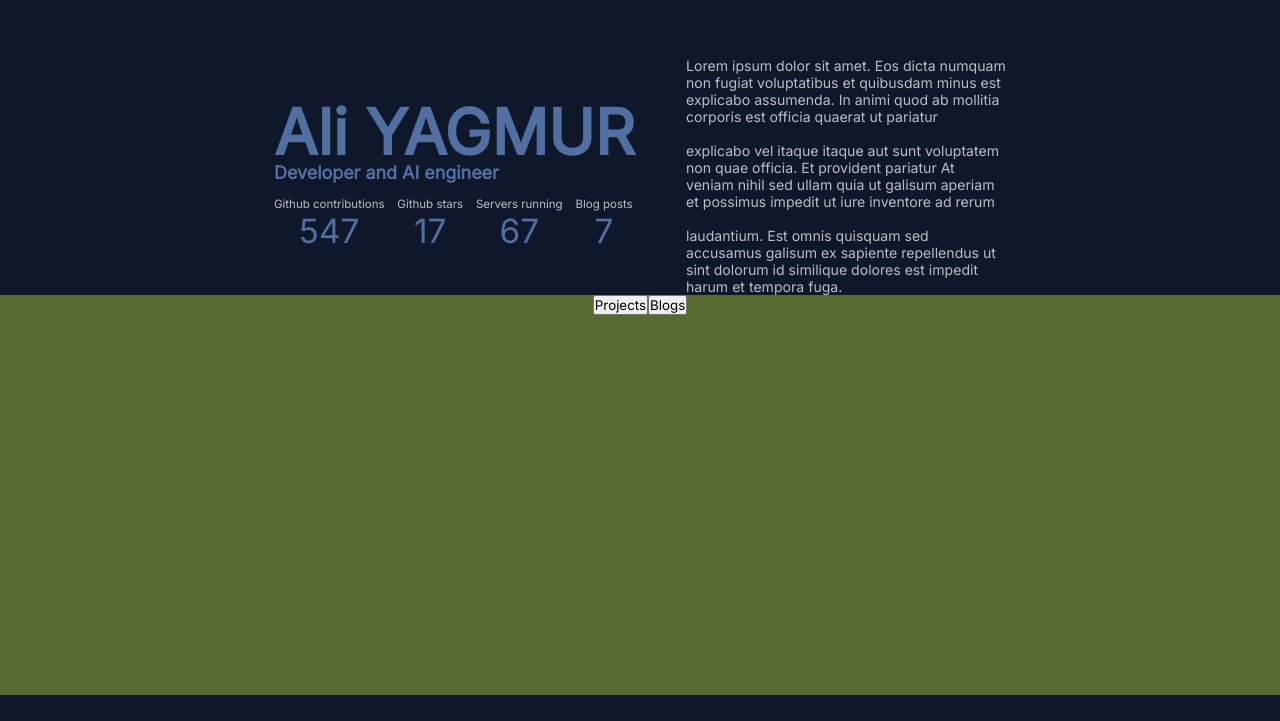
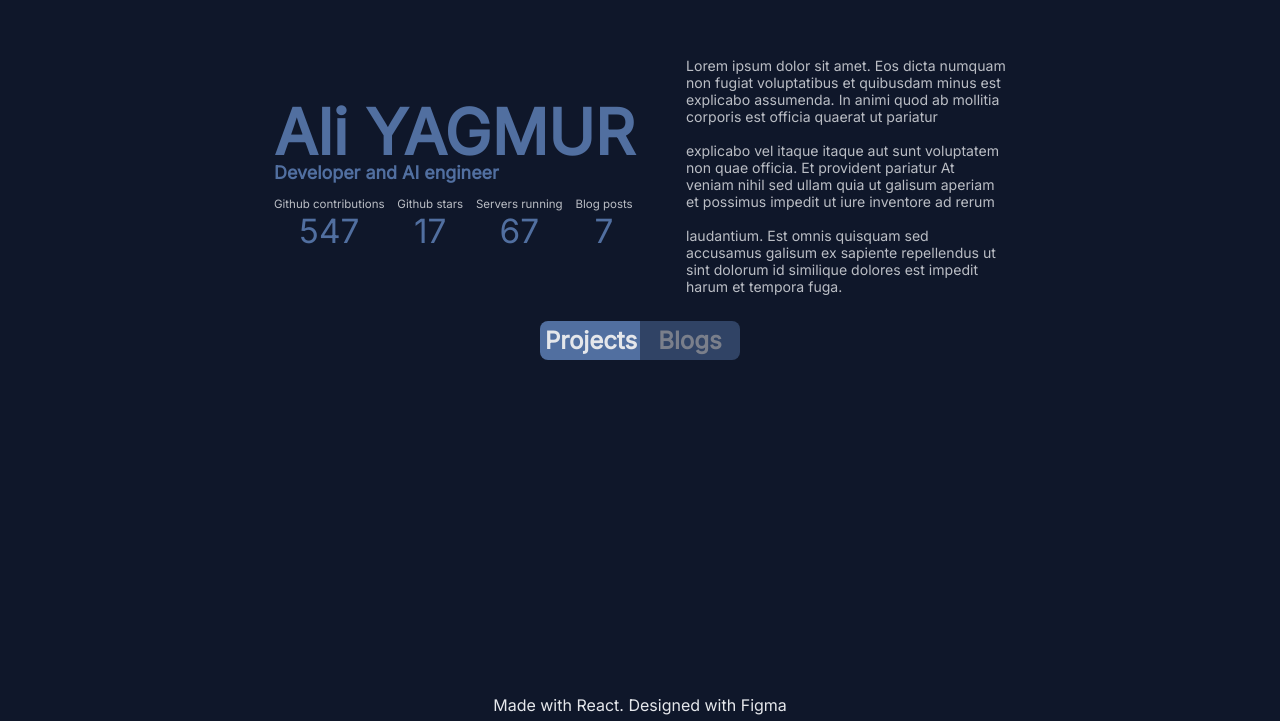
Before and after one commit to AliHaine/AliYag.dev, a Next.js app: page / in a window 1280 px wide. Shown: the part 105-826 px from the top of the page. Before the commit the page ends 800 px from the top, so only its background shows below. Built offline with nearby package versions, Linux system fonts and the light colour scheme.

Commit message:
Add footer component, add main buttons

```diff
--- /dev/null
+++ b/app/components/footer.module.css
@@ -0,0 +1,4 @@
+#footer {
+    text-align: center;
+    color: var(--color-three);
+}
--- /dev/null
+++ b/app/components/footer.tsx
@@ -0,0 +1,9 @@
+import footerStyles from "./footer.module.css"
+
+export default function Footer() {
+    return (
+        <footer id={footerStyles.footer}>
+            <p>Made with React. Designed with Figma </p>
+        </footer>
+    );
+}
--- a/app/layout.tsx
+++ b/app/layout.tsx
@@ -1,6 +1,7 @@
 import type { Metadata } from "next";
 import {Inter, Jua} from "next/font/google";
 import "./globals.css";
+import Footer from "@/app/components/footer";
 
 // Using the `Inter` font with Next.js font optimization
 const inter = Inter({
@@ -27,6 +28,7 @@ export default function RootLayout({
     <html lang="en">
       <body className={`${inter.className} ${jua.className}`}>
         {children}
+        <Footer />
       </body>
     </html>
   );
--- a/app/page.module.css
+++ b/app/page.module.css
@@ -19,7 +19,6 @@
 
 #bot {
   height: 50%;
-  background-color: darkolivegreen;
 }
 
 @media (max-width: 768px) {
@@ -124,6 +123,31 @@
 /*------------------BOT STYLES----------------------*/
 
 #botButtons {
+  margin-top: 2vw;
   display: flex;
   justify-content: center;
 }
+
+.mainButtons {
+  color: var(--color-three);
+  padding: 5px;
+  font-weight: bold;
+  background-color: var(--color-two);
+  font-size: 1.5em;
+  border: none;
+  width: 100px;
+}
+
+.mainButtons:disabled {
+  opacity: 0.5;
+}
+
+.leftMainButton {
+  border-top-left-radius: 8px;
+  border-bottom-left-radius: 8px;
+}
+
+.rightMainButton {
+  border-top-right-radius: 8px;
+  border-bottom-right-radius: 8px;
+}
--- a/app/page.tsx
+++ b/app/page.tsx
@@ -49,8 +49,8 @@ export default function Home() {
 
       <div id={styles.bot}>
         <div id={styles.botButtons}>
-          <button>Projects</button>
-          <button>Blogs</button>
+          <button className={`${styles.mainButtons} ${styles.leftMainButton}`}>Projects</button>
+          <button disabled={true} className={`${styles.mainButtons} ${styles.rightMainButton}`}>Blogs</button>
         </div>
       </div>
     </main>
```
